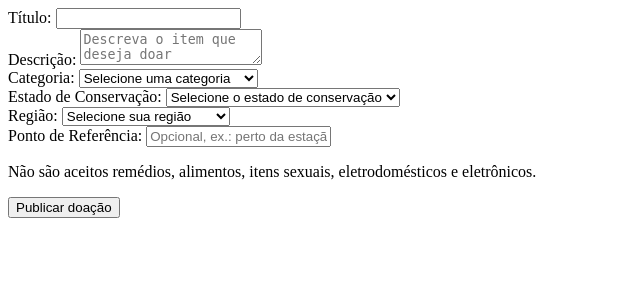
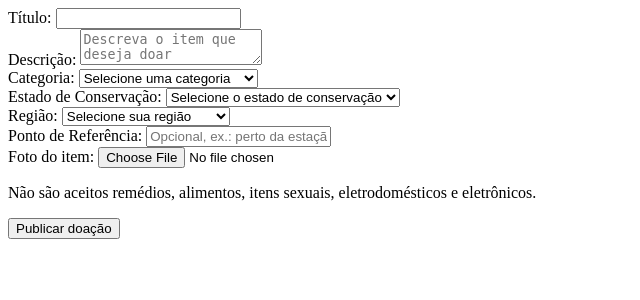
Before and after one commit to helenafurtadoo/mural-doacoes, a Flask app: page /doacoes/nova in a window 1280 px wide. Shown: the top 300 px of the page, without its empty margins (0-640 px from the left). Run offline with Flask 3, Linux system fonts and the light colour scheme; the visitor is signed in with stand-in values (Sample User, id 1).

Commit message:
feat: adiciona foto na publicacao de doacao

```diff
--- a/app.py
+++ b/app.py
@@ -1,5 +1,6 @@
+import os, uuid
 from flask import Flask, render_template, request, redirect, url_for, abort
-from constantes import REGIOES, CATEGORIAS, ESTADO_CONSERVACAO
+from constantes import REGIOES, CATEGORIAS, ESTADO_CONSERVACAO, EXTENSOES_FOTO
 from models import db, Usuario, Doacao
 from flask_login import LoginManager, login_user, logout_user, login_required, current_user
 from werkzeug.security import generate_password_hash, check_password_hash
@@ -7,6 +8,8 @@ from werkzeug.security import generate_password_hash, check_password_hash
 app = Flask(__name__)
 app.config['SQLALCHEMY_DATABASE_URI'] = 'sqlite:///mural.db'
 app.config['SECRET_KEY'] = 'senha'
+app.config['UPLOAD_FOLDER'] = os.path.join(app.root_path, 'static', 'uploads') # Caminho absoluto para a pasta de uploads
+app.config['MAX_CONTENT_LENGTH'] = 2 * 1024 * 1024 # Esta em bites, acima disso, o Flask retorna 413 (Request Entity Too Large)
 db.init_app(app)
 login_manager = LoginManager()
 login_manager.init_app(app)
@@ -103,6 +106,26 @@ def validar_doacao(titulo, descricao, categoria, estado_conservacao, regiao, pon
     return None
 
 
+def validar_foto(arquivo):
+    if arquivo is None or arquivo.filename == "":
+        return "Envie uma foto da doação."
+    if "." not in arquivo.filename:
+        return "A foto deve ser em jpg ou png."
+    extensao = arquivo.filename.rsplit(".", 1)[1].lower()
+    if extensao not in EXTENSOES_FOTO:
+        return "A foto deve ser em jpg ou png."
+    return None
+
+
+def salvar_foto(arquivo):
+    pasta = app.config['UPLOAD_FOLDER']
+    os.makedirs(pasta, exist_ok=True)  # cria a pasta se ainda não existir
+    nome_arquivo = str(uuid.uuid4()) + "." + arquivo.filename.rsplit(".", 1)[1].lower()  # Gera um nome único para o arquivo
+    caminho_arquivo = os.path.join(pasta, nome_arquivo)
+    arquivo.save(caminho_arquivo)
+    return "uploads/" + nome_arquivo  # Retorna o caminho relativo para a pasta static, que é onde o Flask serve arquivos estáticos porque a pasta static é a raiz dos arquivos estáticos. Assim, o caminho relativo será usado na tag <img> do HTML.
+
+
 @app.route("/doacoes/nova", methods=["GET", "POST"])
 @login_required
 def publicar_doacao():
@@ -113,11 +136,16 @@ def publicar_doacao():
         estado_conservacao = request.form.get("estado_conservacao", "").strip()
         regiao = request.form.get("regiao", "").strip()
         ponto_referencia = request.form.get("ponto_referencia", "").strip()
+        foto = request.files.get("foto")
 
         erro = validar_doacao(titulo, descricao, categoria, estado_conservacao, regiao, ponto_referencia)
+        if not erro:
+            erro = validar_foto(foto)
         if erro:
             return render_template("publicar_doacao.html", erro=erro, categorias=CATEGORIAS, estados=ESTADO_CONSERVACAO, regioes=REGIOES)
 
+        # A foto só é salva depois que tudo passou na validação (evita arquivos órfãos)
+        foto_caminho = salvar_foto(foto)
         doacao = Doacao(
             doador_id=current_user.id,
             titulo=titulo,
@@ -125,7 +153,8 @@ def publicar_doacao():
             categoria=categoria,
             estado_conservacao=estado_conservacao,
             regiao=regiao,
-            ponto_referencia=ponto_referencia or None  # Se o ponto de referência estiver vazio, armazena None
+            ponto_referencia=ponto_referencia or None,  # Se o ponto de referência estiver vazio, armazena None
+            foto_caminho=foto_caminho
         )
         db.session.add(doacao)
         db.session.commit()
--- a/templates/minhas_doacoes.html
+++ b/templates/minhas_doacoes.html
@@ -10,6 +10,9 @@
         <ul>
             {% for doacao in doacoes %}
                 <li>
+                    {% if doacao.foto_caminho %}
+                        <img src="{{ url_for('static', filename=doacao.foto_caminho) }}" alt="Foto da doação" width="150">
+                    {% endif %}
                     <strong>{{ doacao.titulo }}</strong> - {{ doacao.descricao }} - {{ doacao.categoria }} - {{ doacao.estado_conservacao }} - {{ doacao.regiao }} - {{ doacao.status }} - {{ doacao.data_criacao.strftime('%d/%m/%Y') }}
                     {% if doacao.status == "disponível" %}
                         <a href="{{ url_for('editar_doacao', doacao_id=doacao.id) }}">Editar</a>
--- a/templates/publicar_doacao.html
+++ b/templates/publicar_doacao.html
@@ -5,7 +5,7 @@
     <title>{% if doacao %}Editar doação{% else %}Publicar doação{% endif %}</title>
   </head>
   <body>
-    <form method="POST">
+    <form method="POST" enctype="multipart/form-data">
     {% if erro %}
     <p>{{ erro }}</p>
     {% endif %}
@@ -80,6 +80,16 @@
 
         />
       </div>
+      <div>
+        <label for="foto">Foto do item:</label>
+        <input
+          type="file"
+          id="foto"
+          name="foto"
+          accept=".jpg, .jpeg, .png"
+          {% if not doacao %}required{% endif %}
+        />
+      </div>
 
       <p>Não são aceitos remédios, alimentos, itens sexuais, eletrodomésticos e eletrônicos.</p>
 
```
Also changed, not shown: 1 other file.
